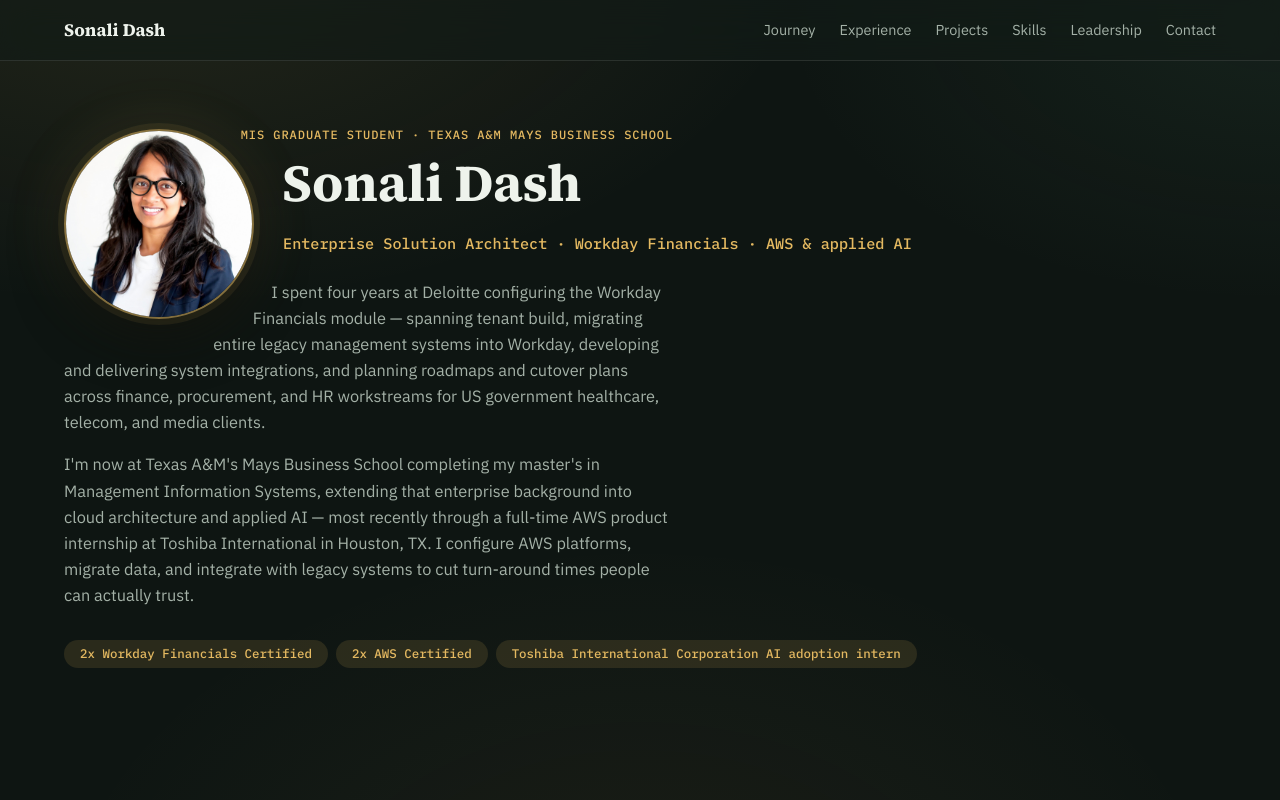
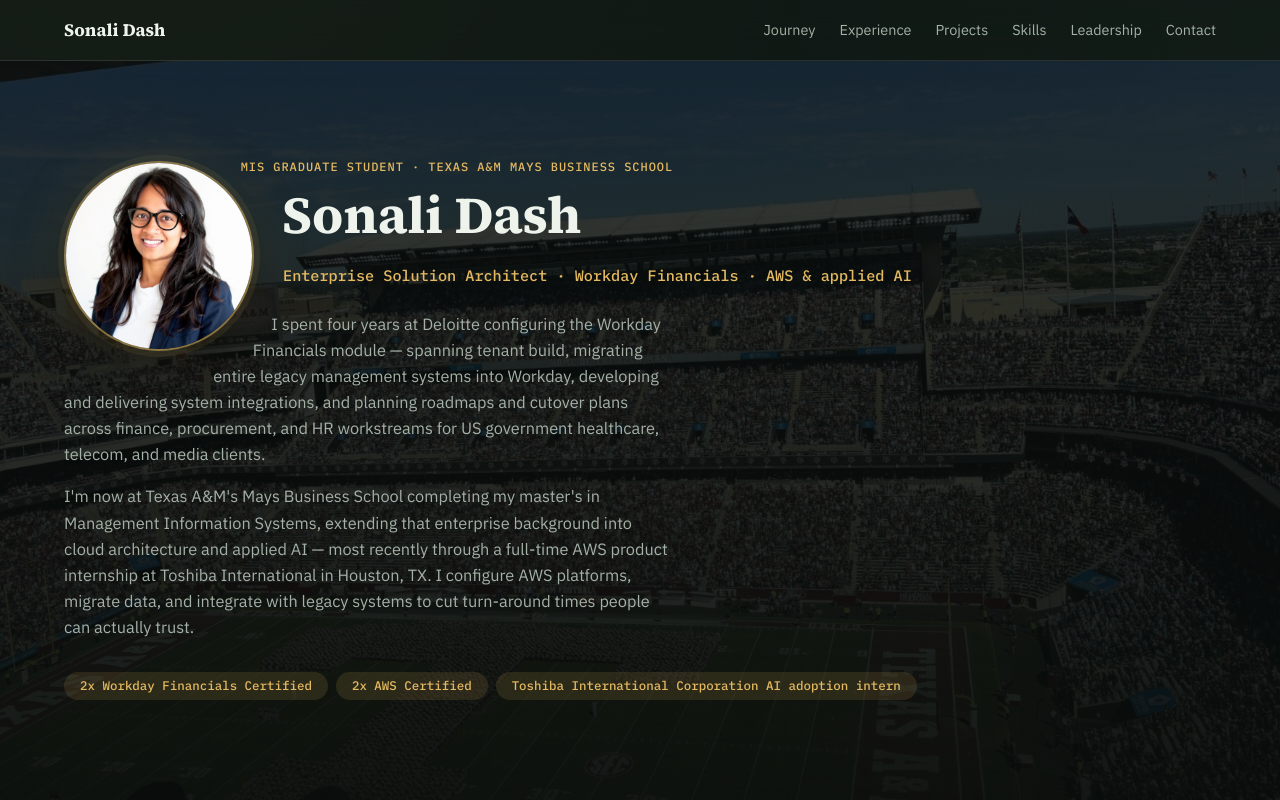
Before and after one commit to SonaliDash-rkl/Masters_Portfolio, a plain HTML site: page index.html in a window 1280 px wide. Shown: the top 800 px of the page. Drawn offline with Linux system fonts and the light colour scheme.

Commit message:
Hero: Kyle Field stadium background with dark overlay
Co-Authored-By: Claude Opus 4.8 <noreply@anthropic.com>

```diff
--- a/css/style.css
+++ b/css/style.css
@@ -216,8 +216,13 @@ section:last-of-type {
 /* ---------------- Hero ---------------- */
 
 .hero {
-  padding-top: var(--sp-7);
-  padding-bottom: var(--sp-6);
+  position: relative;
+  padding-top: var(--sp-8);
+  padding-bottom: var(--sp-8);
+  background:
+    linear-gradient(180deg, rgba(9, 13, 11, 0.82) 0%, rgba(9, 13, 11, 0.88) 55%, rgba(9, 13, 11, 0.96) 100%),
+    url("../assets/images/hero-bg.jpg") center 28% / cover no-repeat;
+  border-bottom: 1px solid var(--border);
 }
 
 .hero-inner {
--- a/index.html
+++ b/index.html
@@ -8,7 +8,7 @@
 <link rel="preconnect" href="https://fonts.googleapis.com" />
 <link rel="preconnect" href="https://fonts.gstatic.com" crossorigin />
 <link href="https://fonts.googleapis.com/css2?family=Source+Serif+4:opsz,wght@8..60,600;8..60,700&family=IBM+Plex+Sans:wght@400;500;600&family=IBM+Plex+Mono:wght@500&display=swap" rel="stylesheet" />
-<link rel="stylesheet" href="css/style.css?v=23" />
+<link rel="stylesheet" href="css/style.css?v=24" />
 </head>
 <body>
 
```
Also changed, not shown: assets/images/hero-bg.jpg (added).
